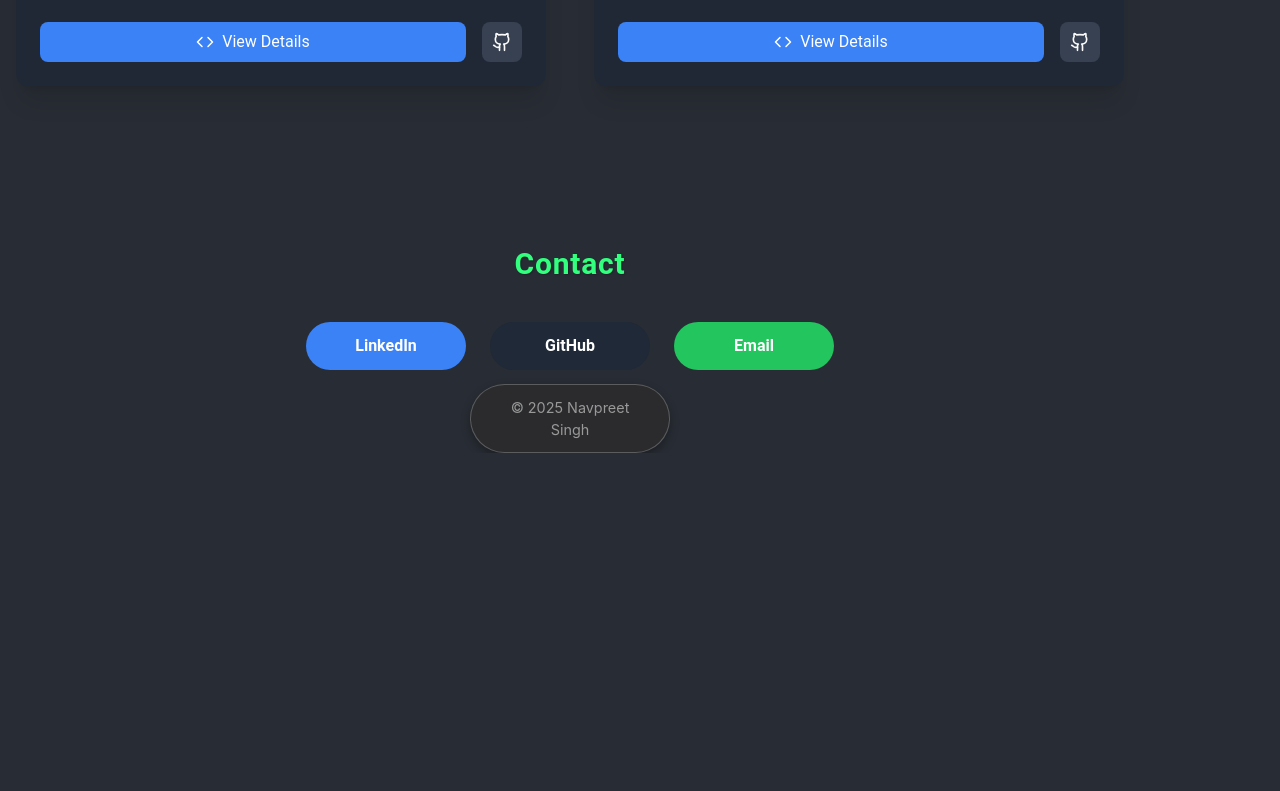
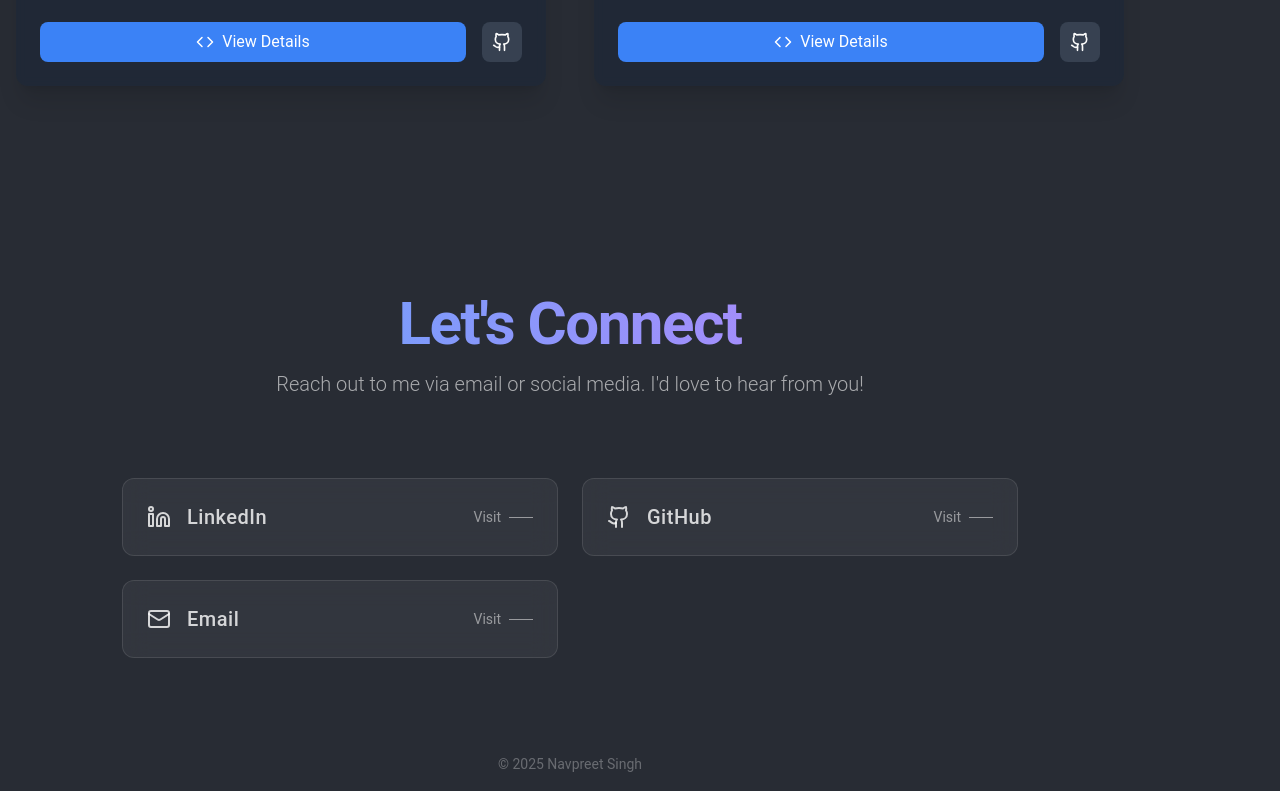
Before and after one commit to 20ns/portfolio, a React (Vite) app: page / in a window 1280 px wide. Shown: the part 2006-2797 px from the top of the page. Before the commit the page ends 2459 px from the top, so only its background shows below. Built offline with nearby package versions, Linux system fonts and the light colour scheme.

Commit message:
removed the footer and changed the contact page design

```diff
--- a/index.html
+++ b/index.html
@@ -12,9 +12,6 @@
         <div id="root"></div>
         <div class="vignette"></div>
     </div>
-    <footer>
-      <p>© 2025 Navpreet Singh</p>
-    </footer>
     <script type="module" src="/src/main.jsx"></script>
   </body>
 </html>
--- a/src/components/Contact.jsx
+++ b/src/components/Contact.jsx
@@ -1,32 +1,87 @@
-import React from 'react';
+import React, { useState } from 'react';
+import { Mail, Linkedin, Github } from 'lucide-react';
+
+const ContactLink = ({ href, icon: Icon, label }) => {
+  const [isHovered, setIsHovered] = useState(false);
+
+  return (
+    <a
+      href={href}
+      target="_blank"
+      rel="noopener noreferrer"
+      className="group relative flex items-center justify-between w-full p-6 rounded-xl bg-white/5 backdrop-blur-md border border-white/10
+                 hover:bg-white/10 hover:border-white/20 transition-all duration-300 ease-in-out overflow-hidden"
+      onMouseEnter={() => setIsHovered(true)}
+      onMouseLeave={() => setIsHovered(false)}
+    >
+      {/* Hover background effect */}
+      <div
+        className={`absolute inset-0 bg-gradient-to-r from-blue-500/10 to-purple-500/10 opacity-0
+                    group-hover:opacity-100 transition-opacity duration-500 ease-in-out`}
+      />
+
+      <div className="flex items-center gap-4 z-10">
+        <div className={`transform transition-all duration-300 ease-in-out ${isHovered ? 'scale-110 rotate-12' : ''}`}>
+          <Icon className="w-6 h-6 text-white/80 group-hover:text-white transition-colors duration-300" />
+        </div>
+        <span className="text-xl text-white/80 font-medium tracking-wide group-hover:text-white transition-colors duration-300">
+          {label}
+        </span>
+      </div>
+
+      {/* Animated arrow */}
+      <div className="z-10">
+        <div className="flex items-center gap-2 text-white/50">
+          <span className="text-sm">Visit</span>
+          <div className="w-6 h-[1px] bg-white/50 transform transition-all duration-300 ease-in-out
+                        group-hover:w-12 group-hover:bg-white" />
+        </div>
+      </div>
+    </a>
+  );
+};
 
 const Contact = () => {
   return (
-    <div className="container mx-auto px-4 py-20" id="contact">
-      <h2 className="text-3xl font-bold mb-8 subtitle text-center">Contact</h2> {/* Added text-center */}
-      <div className="flex justify-center space-x-6">
-        <a
-          href="https://www.linkedin.com/in/navpreetsinghcs"
-          target="_blank"
-          rel="noopener noreferrer"
-          className="w-40 text-center bg-blue-500 hover:bg-blue-600 text-white font-bold py-3 px-6 rounded-full transition duration-300"
-        >
-          LinkedIn
-        </a>
-        <a
-          href="https://github.com/20ns"
-          target="_blank"
-          rel="noopener noreferrer"
-          className="w-40 text-center bg-gray-800 hover:bg-gray-900 text-white font-bold py-3 px-6 rounded-full transition duration-300"
-        >
-          GitHub
-        </a>
-        <a
-          href="mailto:ns.2004@outlook.com"
-          className="w-40 text-center bg-green-500 hover:bg-green-600 text-white font-bold py-3 px-6 rounded-full transition duration-300"
-        >
-          Email
-        </a>
+    <div className="container mx-auto px-4 py-32" id="contact">
+      <div className="max-w-4xl mx-auto">
+        {/* Header with gradient text */}
+        <div className="text-center mb-20">
+          <h2 className="text-6xl font-bold mb-4 tracking-tight">
+            <span className="block text-transparent bg-clip-text bg-gradient-to-r from-blue-400 to-purple-400">
+              Let's Connect
+            </span>
+          </h2>
+          <p className="text-xl text-white/60 font-light">
+            Reach out to me via email or social media. I'd love to hear from you!
+          </p>
+        </div>
+
+        {/* Contact links grid */}
+        <div className="grid grid-cols-1 md:grid-cols-2 gap-6">
+          <ContactLink
+            href="https://www.linkedin.com/in/navpreetsinghcs"
+            icon={Linkedin}
+            label="LinkedIn"
+          />
+          <ContactLink
+            href="https://github.com/20ns"
+            icon={Github}
+            label="GitHub"
+          />
+          <ContactLink
+            href="mailto:ns.2004@outlook.com"
+            icon={Mail}
+            label="Email"
+          />
+        </div>
+
+        {/* Footer */}
+        <div className="mt-24 text-center">
+          <p className="text-white/30 text-sm">
+            © 2025 Navpreet Singh
+          </p>
+        </div>
       </div>
     </div>
   );
--- a/src/styles.css
+++ b/src/styles.css
@@ -382,39 +382,6 @@ nav.nav-open + main {
 
 }
 
-/* Footer Styles */
-footer {
-  text-align: center;
-  padding: 0.75rem 1.5rem;
-  color: #999;
-  font-family: 'Inter', sans-serif;
-  font-size: 0.9rem;
-  background-color: rgba(44, 44, 44, 0.8) !important;
-  flex-shrink: 0;
-  z-index: 30;
-  border-radius: 50px;
-  margin: 1.5rem auto;
-  max-width: 200px;
-  border: 1px solid rgba(204, 204, 204, 0.3);
-  box-shadow: 0 4px 10px rgba(0, 0, 0, 0.3);
-  position: relative;
-  width: 100%;
-  bottom: 90px;
-  margin-bottom: -100px;
-  left: 30px;
-  transform: translateX(-50%);
-}
-
-footer p {
-  margin: 0;
-  padding: 0;
-}
-
-footer:hover {
-  box-shadow: 0 6px 15px rgba(0, 0, 0, 0.4);
-  transform: translateY(-5px); /* Only vertical transform on hover */
-}
-
 /* Ensure Sections Are Above Particles */
 section {
   position: relative;
```
